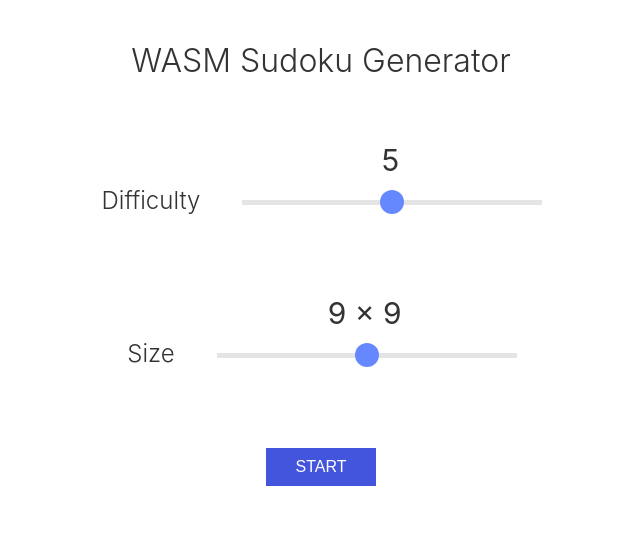
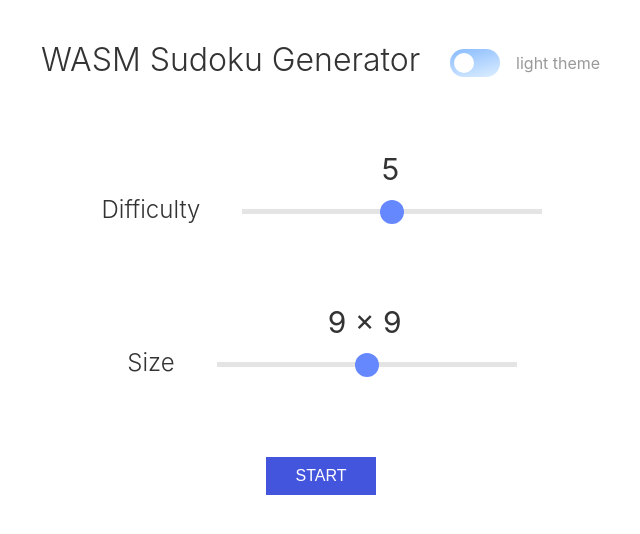
Before and after one commit to rossinek/sudoku-wasm-vue3-vite, a Vue app: page / in a window 1280 px wide. Shown: the top 534 px of the page, without its empty margins (319-959 px from the left). Built offline with nearby package versions, Linux system fonts and the light colour scheme; no server answers.

Commit message:
dark theme

```diff
--- a/index.html
+++ b/index.html
@@ -7,7 +7,9 @@
   import { createApp } from 'vue'
   import App from './web/App.vue'
   import { initializeCore } from './web/utils/board'
+  import { initializeTheme } from './web/components/ThemeToggle.vue'
 
+  initializeTheme()
   initializeCore()
   createApp(App).mount('#app')
 </script>
--- a/web/App.vue
+++ b/web/App.vue
@@ -1,8 +1,12 @@
 <template>
   <a-container class="a-container">
-    <h1>WASM Sudoku Generator</h1>
+    <header class="header">
+      <h1>WASM Sudoku Generator</h1>
+      <theme-toggle />
+    </header>
 
     <template v-if="route === ''">
+
       <div class="option">
         <h2 class="option__label">Difficulty</h2>
         <a-slider v-model="level" min="0" max="10" />
@@ -45,6 +49,7 @@ import AContainer from './components/AContainer.vue'
 import ASlider from './components/ASlider.vue'
 import AToggle from './components/AToggle.vue'
 import SudokuBoard from './components/SudokuBoard.vue'
+import ThemeToggle from './components/ThemeToggle.vue'
 import { ensureCoreReady } from './utils/board'
 
 export default defineComponent({
@@ -54,6 +59,7 @@ export default defineComponent({
     ASlider,
     AToggle,
     SudokuBoard,
+    ThemeToggle,
   },
   setup () {
     const { route, routerPush } = useLocalRouter(['', 'game'])
@@ -87,6 +93,23 @@ export default defineComponent({
 <style scoped>
 .a-container {
   overflow: hidden;
+}
+.header {
+  display: flex;
+  flex-wrap: wrap;
+  justify-content: center;
+  align-items: center;
+  margin: 1em 0 2em;
+  color: var(--color-text--light);
+}
+.header > ::v-deep(*) {
+  margin-left: 15px;
+  margin-right: 15px;
+}
+.header h1 {
+  margin-top: 4px;
+  margin-bottom: 0;
+  color: var(--color-text);
 }
 .option {
   display: flex;
--- a/web/components/AButton.vue
+++ b/web/components/AButton.vue
@@ -11,7 +11,7 @@
   border: 0;
   outline: 0;
   background: var(--color-primary--dark);
-  color: var(--background);
+  color: var(--color-light);
   text-transform: uppercase;
   padding: 10px 30px;
   font-size: 1rem;
--- a/web/components/AToggle.vue
+++ b/web/components/AToggle.vue
@@ -1,6 +1,6 @@
 <template>
-  <label class="a-toggle">
-    <input v-model="internalModel" type="checkbox" v-bind="$attrs">
+  <label :class="['a-toggle', $attrs.class]">
+    <input v-model="internalModel" type="checkbox" v-bind="inputAttrs">
     <div class="a-toggle__inner" />
     <div v-if="$slots.default" class="a-toggle__label">
       <slot />
@@ -13,14 +13,13 @@ import { defineComponent, ref, watch, computed } from 'vue'
 
 export default defineComponent({
   inheritAttrs: false,
-  props: {
-    label: {
-      type: Function,
-    }
-  },
   setup (props, context) {
     const internalModel = ref((context.attrs.modelValue as boolean) || false)
-    return { internalModel }
+    const inputAttrs = computed(() => {
+      const { class: className, ...attrs } = context.attrs
+      return attrs
+    })
+    return { internalModel, inputAttrs }
   }
 })
 </script>
@@ -54,14 +53,11 @@ export default defineComponent({
   width: 20px;
   left: 4px;
   bottom: 4px;
-  background-color: var(--background);
+  background-color: var(--color-light);
   transition: 0.3s;
 }
 input:checked + .a-toggle__inner {
   background-color: var(--color-primary--dark);
-}
-input:focus + .a-toggle__inner {
-  box-shadow: 0 0 1px var(--color-primary--dark);
 }
 input:checked + .a-toggle__inner::before {
   transform: translateX(22px);
--- a/web/components/SudokuBoard.vue
+++ b/web/components/SudokuBoard.vue
@@ -129,7 +129,7 @@ export default defineComponent({
   padding: 0;
   text-align: center;
   font-size: var(--cell-font-size);
-  color: var(--color-primary--dark);
+  color: var(--color-text--primary);
 }
 .cell:focus {
   box-shadow: 0 0 0px 2px var(--color-primary) !important;
--- /dev/null
+++ b/web/components/ThemeToggle.vue
@@ -0,0 +1,78 @@
+<template>
+  <a-toggle v-model="darkMode" class="theme-toggle">
+    <div class="theme-toggle__label">
+      <div>light theme</div>
+      <div>dark theme</div>
+    </div>
+  </a-toggle>
+</template>
+
+<script lang="ts">
+import { defineComponent, ref, watch } from 'vue'
+import AToggle from './AToggle.vue'
+
+export const initializeTheme = () => {
+  const preferredTheme = localStorage.getItem(STORAGE_KEY)
+  if (preferredTheme) {
+    document.body.setAttribute(DATA_ATTR, preferredTheme)
+  } else if (window.matchMedia('(prefers-color-scheme: dark)').matches) {
+    document.body.setAttribute(DATA_ATTR, THEME_DARK)
+  } else {
+    document.body.setAttribute(DATA_ATTR, THEME_LIGHT)
+  }
+}
+
+const STORAGE_KEY = 'sv-theme'
+const DATA_ATTR = 'data-theme'
+const THEME_LIGHT = 'light'
+const THEME_DARK = 'dark'
+
+export default defineComponent({
+  components: {
+    AToggle,
+  },
+  setup (props, context) {
+    const theme = document.body.getAttribute(DATA_ATTR)
+    const darkMode = ref(theme === THEME_DARK)
+    watch(() => darkMode.value, darkMode => {
+      const theme = darkMode ? THEME_DARK : THEME_LIGHT
+      localStorage.setItem(STORAGE_KEY, theme)
+      document.body.setAttribute(DATA_ATTR, theme)
+    })
+    return { darkMode }
+  }
+})
+</script>
+
+<style scoped>
+.theme-toggle {
+  margin-top: 10px;
+}
+.theme-toggle__label {
+  height: 1.5em;
+  overflow: hidden;
+}
+.theme-toggle__label > * {
+  line-height: 1.5em;
+  white-space: nowrap;
+  transition: transform 0.3s ease 0.4s;
+}
+.theme-toggle ::v-deep(input:checked ~ .a-toggle__label) .theme-toggle__label > * {
+  transform: translateY(-1.5em);
+}
+.theme-toggle ::v-deep(.a-toggle__inner) {
+  background: linear-gradient(-15deg, #def, #8bf);
+}
+.theme-toggle ::v-deep(input:checked + .a-toggle__inner) {
+  background: linear-gradient(15deg, #a9d, #458 80%);
+  box-shadow: inset 0 0 8px 3px rgba(0, 0, 0, 0.3);
+}
+.theme-toggle ::v-deep(.a-toggle__inner::before) {
+  background-color: transparent;
+  box-shadow: inset -24px -2px 0 1px white;
+}
+.theme-toggle ::v-deep(input:checked + .a-toggle__inner::before) {
+  background-color: transparent;
+  box-shadow: inset -4px -2px 0 1px white;
+}
+</style>
--- a/web/style.css
+++ b/web/style.css
@@ -6,7 +6,22 @@
   --color-primary--dark: #45d;
   --color-text: #333;
   --color-text--light: #999;
+  --color-text--primary: #45d;
   --color-error: #f37;
+  --color-light: white;
+}
+
+body[data-theme="dark"] {
+  --background: #333;
+  --background--readonly: #222;
+  --border-color: #777;
+  --color-primary: #46d;
+  --color-primary--dark: #45d;
+  --color-text: #ccc;
+  --color-text--light: #777;
+  --color-text--primary: #8af;
+  --color-error: #f57;
+  --color-light: #ccc;
 }
 
 html {
@@ -25,13 +40,14 @@ html {
   -moz-osx-font-smoothing: grayscale;
   -webkit-font-smoothing: antialiased;
   box-sizing: border-box;
-  background-color: var(--background);
-  color: var(--color-text);
 }
 
 body {
   text-align: center;
   margin: 0;
+  background-color: var(--background);
+  color: var(--color-text);
+  transition: all 0.6s ease;
 }
 
 *, *::before, *::after {
```
